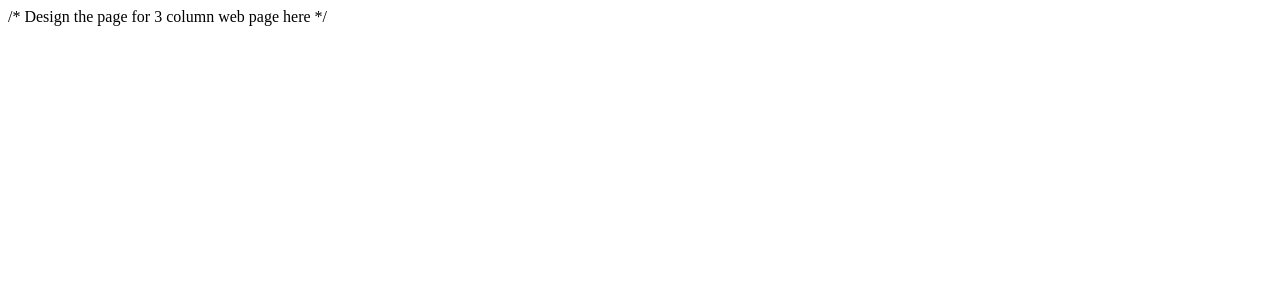
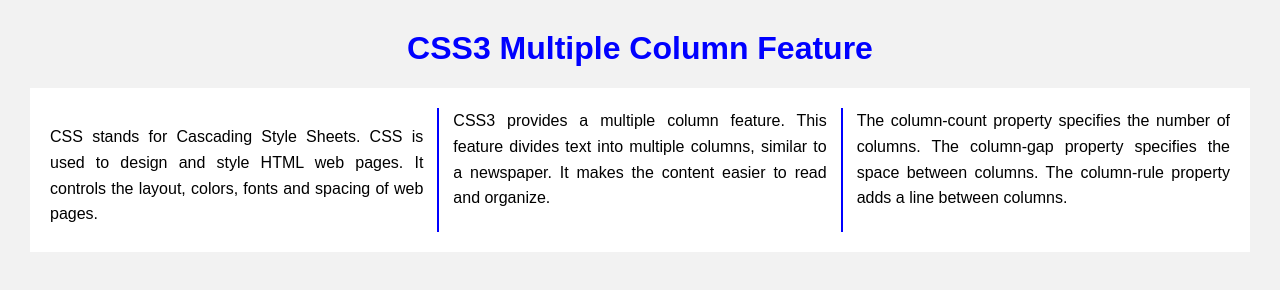
Before and after one commit to sanjeevdharani2-cyber/html-5, a website: page index.html in a window 1280 px wide. Drawn offline with Linux system fonts and the light colour scheme.

Commit message:
Update index.html

```diff
--- a/index.html
+++ b/index.html
@@ -1,17 +1,66 @@
+
 <!DOCTYPE html>
-<html lang="en">
+<html>
 <head>
-<meta charset="UTF-8">
-<meta name="viewport" content="width=device-width, initial-scale=1.0">
-<title>CSS3 Multi-Column Layout</title>
+    <title>CSS3 Column Feature</title>
 
-<style>
-/* Write the CSS required for this page here */
-</style>
+    <style>
+        body {
+            font-family: Arial, sans-serif;
+            background-color: #f2f2f2;
+            margin: 30px;
+        }
 
+        h1 {
+            text-align: center;
+            color: blue;
+        }
+
+        .container {
+            background-color: white;
+            padding: 20px;
+
+            /* CSS3 Column Properties */
+            column-count: 3;
+            column-gap: 30px;
+            column-rule: 2px solid blue;
+        }
+
+        p {
+            text-align: justify;
+            line-height: 1.6;
+        }
+    </style>
 </head>
 
 <body>
-/* Design the page for 3 column web page here */
+
+    <h1>CSS3 Multiple Column Feature</h1>
+
+    <div class="container">
+
+        <p>
+            CSS stands for Cascading Style Sheets.
+            CSS is used to design and style HTML web pages.
+            It controls the layout, colors, fonts and spacing
+            of web pages.
+        </p>
+
+        <p>
+            CSS3 provides a multiple column feature.
+            This feature divides text into multiple columns,
+            similar to a newspaper. It makes the content
+            easier to read and organize.
+        </p>
+
+        <p>
+            The column-count property specifies the number
+            of columns. The column-gap property specifies
+            the space between columns. The column-rule
+            property adds a line between columns.
+        </p>
+
+    </div>
+
 </body>
 </html>
```
